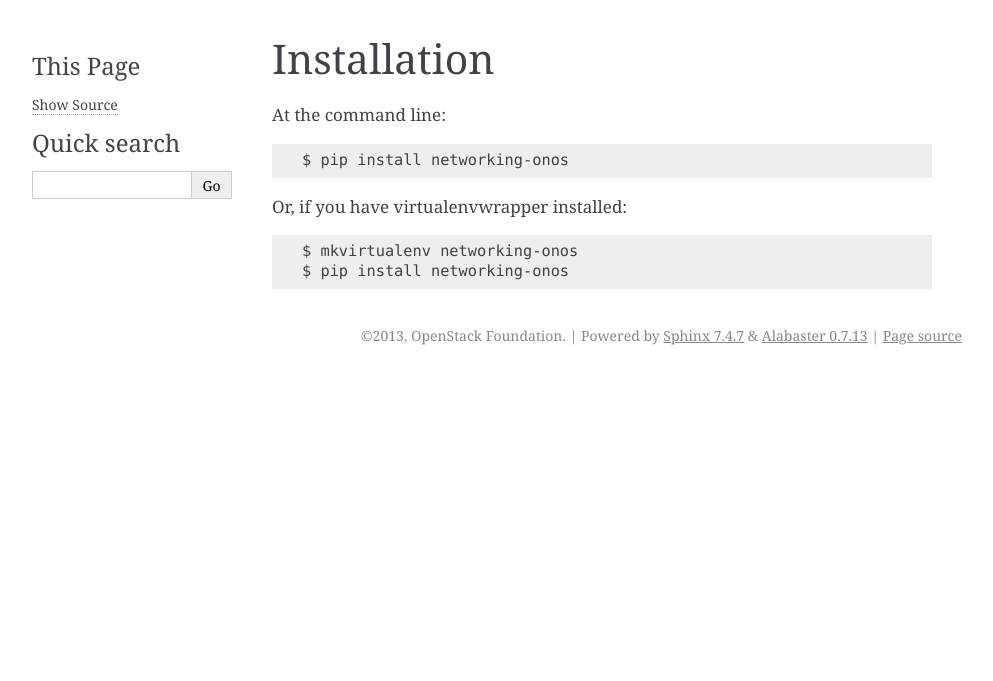
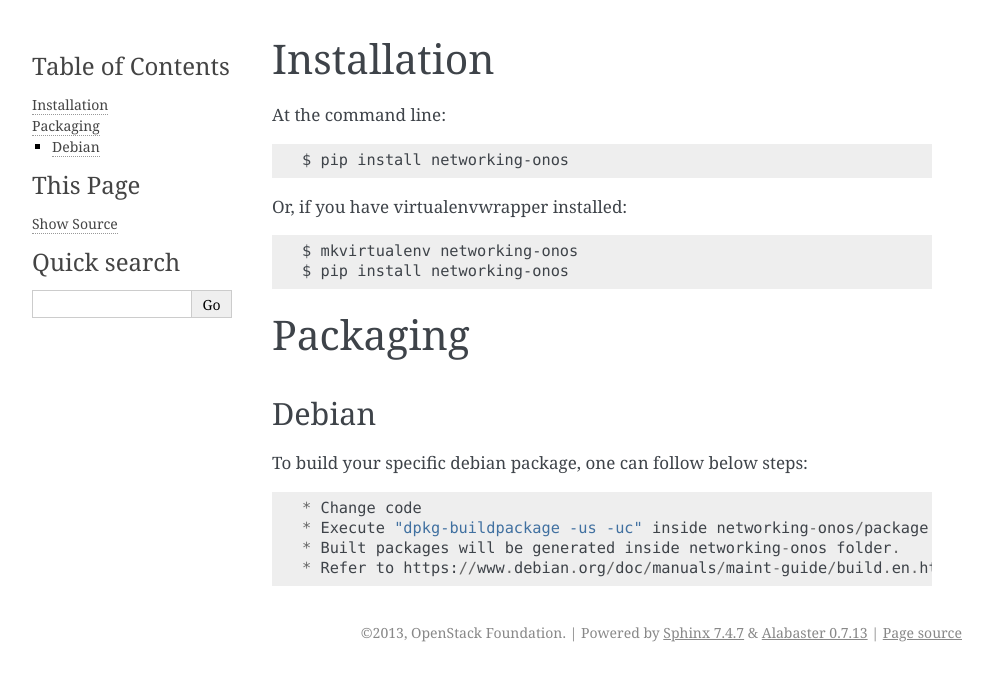
Before and after one commit to openstack-archive/networking-onos, a Sphinx documentation site: the page built from doc/source/devref/development.environment.rst, in a window 1280 px wide. Shown: the top 681 px of the page, without its empty margins (148-1141 px from the left). Built offline with Sphinx 7.4.7, drawn with Linux system fonts in a browser that asks for light colours.

Commit message:
Support debain package changes for networking-onos
This patch support debian packaging utility for networking-onos.

Co-Authored-By: Mohankumar <mohankumar.n@huawei.com>
Co-Authored-By: Mohammad Shahid <mohammad.shahid1@huawei.com>
Change-Id: I7203b47ca0b5039e25ff5bd122557856d72b8761
Closes-Bug: #1529769

```diff
--- a/doc/source/devref/development.environment.rst
+++ b/doc/source/devref/development.environment.rst
@@ -33,3 +33,16 @@ Or, if you have virtualenvwrapper installed::
 
     $ mkvirtualenv networking-onos
     $ pip install networking-onos
+
+Packaging
+=========
+
+Debian
+------
+
+To build your specific debian package, one can follow below steps::
+
+* Change code
+* Execute "dpkg-buildpackage -us -uc" inside networking-onos/package folder.
+* Built packages will be generated inside networking-onos folder.
+* Refer to https://www.debian.org/doc/manuals/maint-guide/build.en.html for details.
```
Also changed, not shown: 5 other files.
